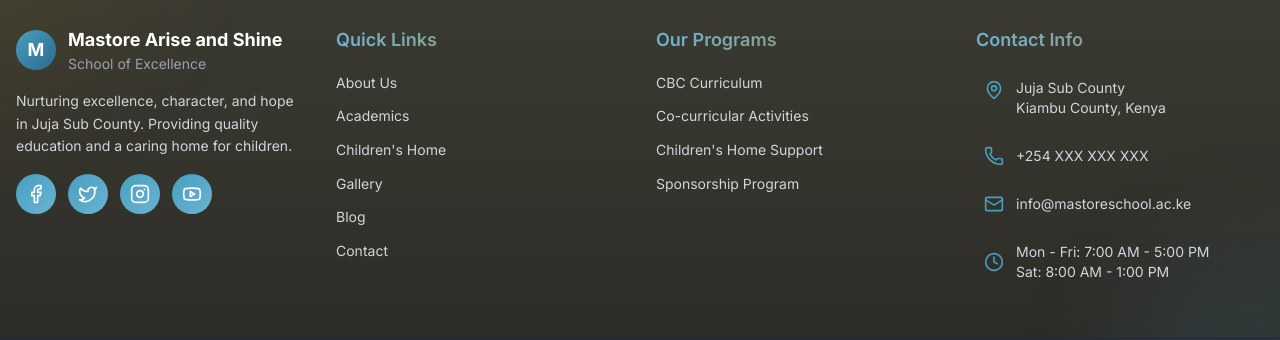
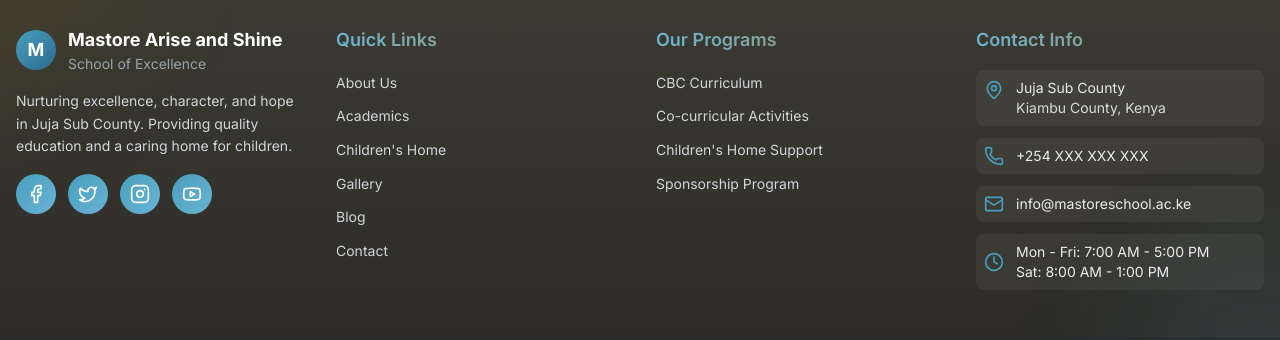
Before and after one commit to VicGriffin/mastore-arise-and-shine-school, a Next.js app: page /about in a window 1280 px wide. Shown: the part 3869-4209 px from the top of the page. Built offline with nearby package versions, Linux system fonts and the light colour scheme.

Commit message:
fix: improve contact info visibility in Footer
Use brighter text colors and subtle background enhancements

```diff
--- a/src/components/layout/Footer.tsx
+++ b/src/components/layout/Footer.tsx
@@ -109,26 +109,26 @@ const Footer = () => {
           <div>
             <h4 className="text-lg font-semibold mb-4 bg-gradient-to-r from-[#6ab3d4] to-[#9E8016] bg-clip-text text-transparent">Contact Info</h4>
             <div className="space-y-3">
-              <div className="flex items-start space-x-3 group hover-lift p-2 rounded-lg transition-all">
+              <div className="flex items-start space-x-3 group hover-lift p-2 rounded-lg transition-all bg-white/5 hover:bg-white/10">
                 <MapPin className="w-5 h-5 text-[#479FBE] mt-0.5 flex-shrink-0 group-hover:scale-110 transition-transform" />
                 <div>
-                  <p className="text-sm text-gray-300">Juja Sub County</p>
-                  <p className="text-sm text-gray-300">Kiambu County, Kenya</p>
+                  <p className="text-sm text-white/90">Juja Sub County</p>
+                  <p className="text-sm text-white/80">Kiambu County, Kenya</p>
                 </div>
               </div>
-              <div className="flex items-center space-x-3 group hover-lift p-2 rounded-lg transition-all">
+              <div className="flex items-center space-x-3 group hover-lift p-2 rounded-lg transition-all bg-white/5 hover:bg-white/10">
                 <Phone className="w-5 h-5 text-[#479FBE] flex-shrink-0 group-hover:scale-110 transition-transform" />
-                <p className="text-sm text-gray-300">+254 XXX XXX XXX</p>
+                <p className="text-sm text-white/90">+254 XXX XXX XXX</p>
               </div>
-              <div className="flex items-center space-x-3 group hover-lift p-2 rounded-lg transition-all">
+              <div className="flex items-center space-x-3 group hover-lift p-2 rounded-lg transition-all bg-white/5 hover:bg-white/10">
                 <Mail className="w-5 h-5 text-[#479FBE] flex-shrink-0 group-hover:scale-110 transition-transform" />
-                <p className="text-sm text-gray-300">info@mastoreschool.ac.ke</p>
+                <p className="text-sm text-white/90">info@mastoreschool.ac.ke</p>
               </div>
-              <div className="flex items-center space-x-3 group hover-lift p-2 rounded-lg transition-all">
+              <div className="flex items-center space-x-3 group hover-lift p-2 rounded-lg transition-all bg-white/5 hover:bg-white/10">
                 <Clock className="w-5 h-5 text-[#479FBE] flex-shrink-0 group-hover:scale-110 transition-transform" />
                 <div>
-                  <p className="text-sm text-gray-300">Mon - Fri: 7:00 AM - 5:00 PM</p>
-                  <p className="text-sm text-gray-300">Sat: 8:00 AM - 1:00 PM</p>
+                  <p className="text-sm text-white/90">Mon - Fri: 7:00 AM - 5:00 PM</p>
+                  <p className="text-sm text-white/90">Sat: 8:00 AM - 1:00 PM</p>
                 </div>
               </div>
             </div>
```
